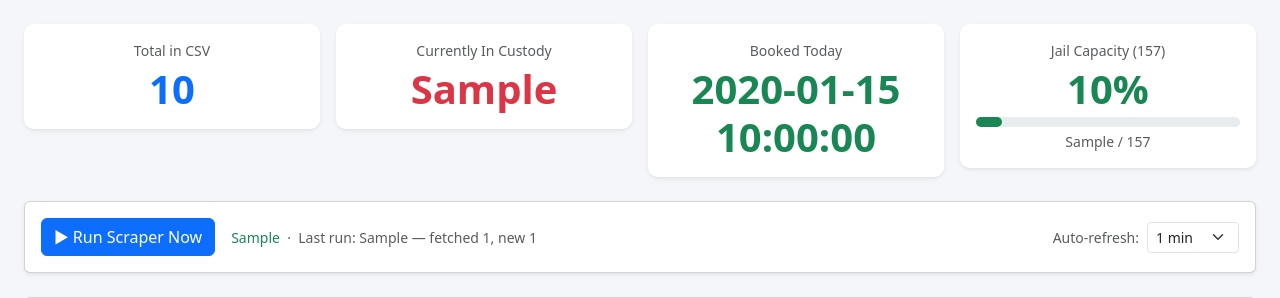
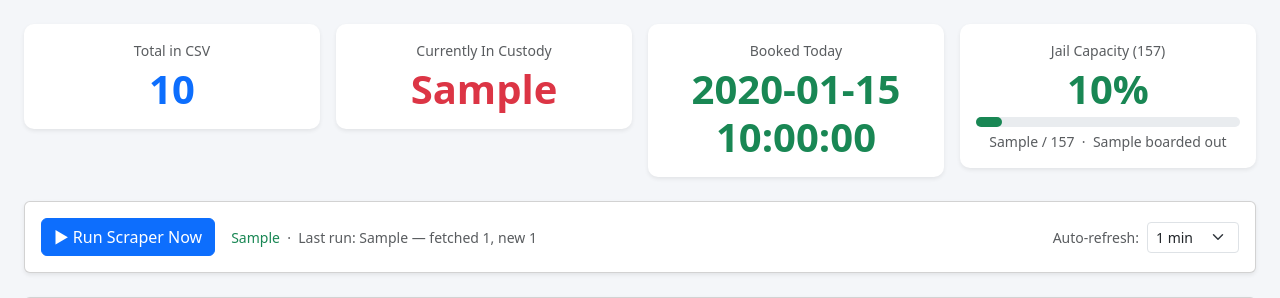
Before and after one commit to sloftus-lab/InmateScraper, a Flask app: template templates/index.html in a window 1280 px wide. Shown: the part 56-354 px from the top of the page. Run offline with Flask 3, Linux system fonts and the light colour scheme; the template is opened without the code that fills it: most values are stand-ins (such as "Sample title", 1, 10 or a date in 2020); some libraries are stand-ins or nearby versions.

Commit message:
feat: differentiate boarded-out inmates (BO status)
- Purple "BOARDED OUT" badge for custody_status == BO
- Boarded-out inmates excluded from capacity % (not physically at jail)
- Capacity card footnote shows boarded-out count when non-zero

Co-Authored-By: Claude Sonnet 4.6 <noreply@anthropic.com>

```diff
--- a/app.py
+++ b/app.py
@@ -71,6 +71,7 @@ def _render_index(run_msg=None, run_error=False):
     total        = len(inmates)
     booked_today = sum(1 for r in inmates if r.get("booking_date") == today)
     in_custody   = sum(1 for r in inmates if r.get("custody_status") == "IN")
+    boarded_out  = sum(1 for r in inmates if r.get("custody_status") == "BO")
     capacity_pct = round(in_custody / JAIL_CAPACITY * 100)
     last_scraped = max((r.get("scraped_at", "") for r in inmates), default=None)
     return render_template(
@@ -79,6 +80,7 @@ def _render_index(run_msg=None, run_error=False):
         total=total,
         booked_today=booked_today,
         in_custody=in_custody,
+        boarded_out=boarded_out,
         capacity_pct=capacity_pct,
         last_scraped=last_scraped,
         last_run={"at": last_scraped, "total_fetched": total, "new_count": 0, "error": None},
--- a/scraper.py
+++ b/scraper.py
@@ -313,10 +313,12 @@ def generate_html():
     generated_at = datetime.now().strftime("%Y-%m-%d %H:%M:%S")
     total = len(inmates)
     in_custody   = sum(1 for r in inmates if r.get("custody_status") == "IN")
+    boarded_out  = sum(1 for r in inmates if r.get("custody_status") == "BO")
     booked_today = sum(1 for r in inmates if r.get("booking_date") == today)
     capacity_pct = round(in_custody / JAIL_CAPACITY * 100)
     cap_color = "danger" if capacity_pct >= 100 else "warning" if capacity_pct >= 80 else "success"
     cap_width = min(capacity_pct, 100)
+    boarded_note = f" &nbsp;·&nbsp; {boarded_out} boarded out" if boarded_out else ""
 
     # Newest scraped_at timestamp = records added in the last run
     last_scraped = max((r.get("scraped_at", "") for r in inmates), default="")
@@ -328,9 +330,10 @@ def generate_html():
         row_class = "today-row" if is_today else ("new-row" if is_new else "")
         status = r.get("custody_status", "")
         status_badge = (
-            '<span class="badge bg-danger">IN</span>'        if status == "IN"
-            else '<span class="badge bg-success">OUT</span>' if status == "OUT"
-            else f'<span class="badge bg-secondary">{status}</span>' if status
+            '<span class="badge bg-danger">IN</span>'                                    if status == "IN"
+            else '<span class="badge bg-success">OUT</span>'                             if status == "OUT"
+            else '<span class="badge" style="background:#6f42c1">BOARDED OUT</span>'    if status == "BO"
+            else f'<span class="badge bg-secondary">{status}</span>'                     if status
             else ""
         )
         def e(v): return str(v).replace("&","&amp;").replace("<","&lt;").replace(">","&gt;")
@@ -408,7 +411,7 @@ def generate_html():
         <div style="background:#e9ecef;border-radius:6px;height:10px;margin-top:8px">
           <div style="background:var(--bs-{cap_color});width:{cap_width}%;height:10px;border-radius:6px"></div>
         </div>
-        <div class="text-muted small mt-1">{in_custody} / {JAIL_CAPACITY}</div>
+        <div class="text-muted small mt-1">{in_custody} / {JAIL_CAPACITY}{boarded_note}</div>
       </div>
     </div>
   </div>
--- a/templates/index.html
+++ b/templates/index.html
@@ -61,7 +61,7 @@
         <div class="capacity-bar-wrap mt-1">
           <div class="capacity-bar {% if capacity_pct >= 100 %}bg-danger{% elif capacity_pct >= 80 %}bg-warning{% else %}bg-success{% endif %}" style="width: {{ [capacity_pct, 100] | min }}%"></div>
         </div>
-        <div class="text-muted small mt-1">{{ in_custody }} / 157</div>
+        <div class="text-muted small mt-1">{{ in_custody }} / 157{% if boarded_out %} &nbsp;·&nbsp; {{ boarded_out }} boarded out{% endif %}</div>
       </div>
     </div>
   </div>
@@ -133,6 +133,8 @@
                   <span class="badge bg-danger">IN</span>
                 {% elif r.custody_status == 'OUT' %}
                   <span class="badge bg-success">OUT</span>
+                {% elif r.custody_status == 'BO' %}
+                  <span class="badge bg-purple" style="background:#6f42c1">BOARDED OUT</span>
                 {% elif r.custody_status %}
                   <span class="badge bg-secondary">{{ r.custody_status }}</span>
                 {% endif %}
```
